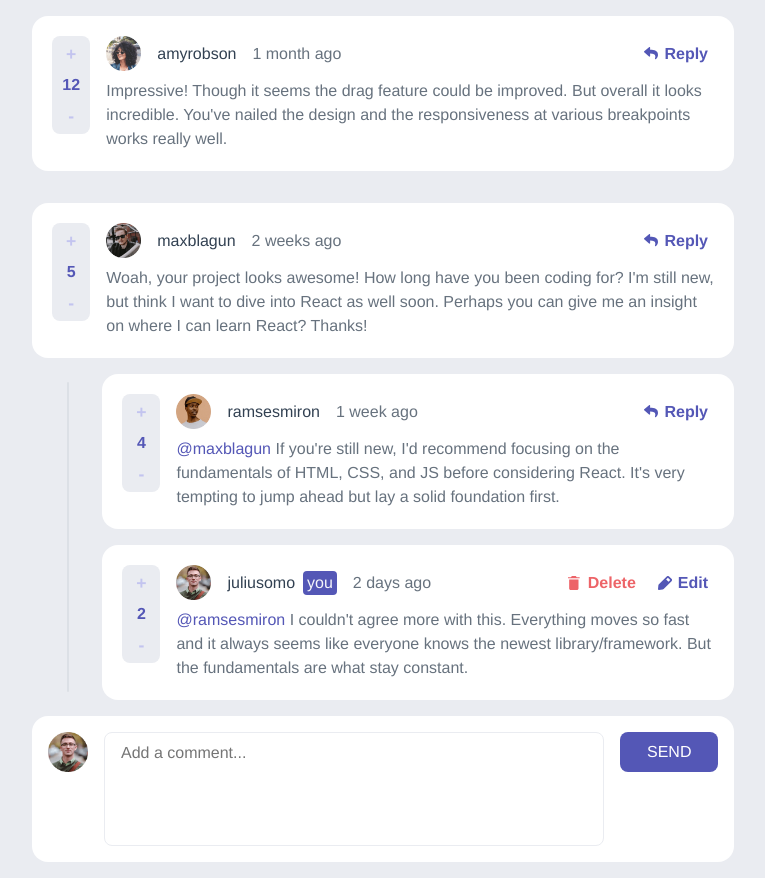
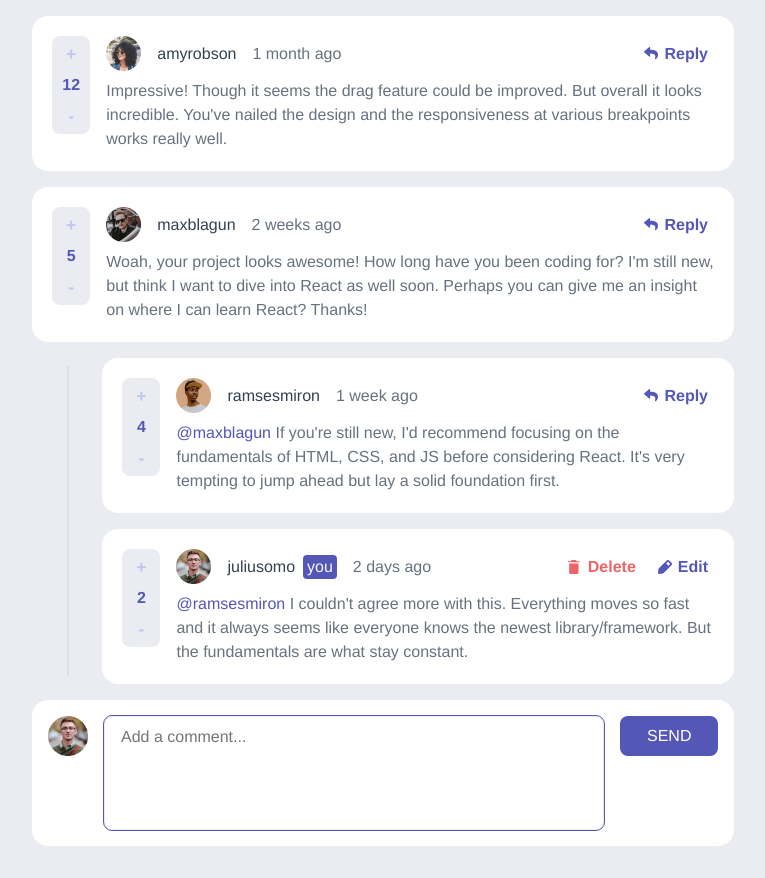
Before and after one commit to crackerFactory64/fm-interactive-comments-section, a React (Create React App) app: page / in a window 1280 px wide. Shown: the whole page, without its empty margins (257-1022 px from the left). Built offline with nearby package versions, Linux system fonts and the light colour scheme.

Commit message:
Create toggle reply input functionality

```diff
--- a/src/Comment.js
+++ b/src/Comment.js
@@ -13,6 +13,12 @@ export default function Comment(props) {
     replies,
     replyingTo,
   } = props;
+
+  const [isReplying, setIsReplying] = React.useState(false);
+
+  function toggleReplyInput() {
+    setIsReplying((prevState) => !prevState);
+  }
 
   return (
     <div className="comment-wrapper">
@@ -44,7 +50,10 @@ export default function Comment(props) {
             >
               Delete
             </button>
-            <button className="comment__reply-button" /*onClick={addReply}*/>
+            <button
+              className="comment__reply-button"
+              onClick={toggleReplyInput}
+            >
               Reply
             </button>
             <button className="comment__edit-button" /*onClick={editComment}*/>
@@ -66,7 +75,10 @@ export default function Comment(props) {
               >
                 Delete
               </button>
-              <button className="comment__reply-button" /*onClick={addReply}*/>
+              <button
+                className="comment__reply-button"
+                onClick={toggleReplyInput}
+              >
                 Reply
               </button>
               <button
@@ -85,7 +97,11 @@ export default function Comment(props) {
         </div>
       </article>
       {replies && <Replies replies={replies} currentUser={currentUser} />}
-      <Input currentUser={currentUser} replyingTo={username} />
+      <Input
+        currentUser={currentUser}
+        replyingTo={username}
+        show={isReplying}
+      />
     </div>
   );
 }
--- a/src/Input.js
+++ b/src/Input.js
@@ -1,22 +1,35 @@
 import React from "react";
 export default function Input(props) {
-  const { currentUser, replyingTo } = props;
+  const { currentUser, replyingTo, show } = props;
+
+  const inputRef = React.useRef(null);
+
+  setTimeout(() => {
+    if (inputRef.current) {
+      inputRef.current.focus();
+      inputRef.current.scrollIntoView();
+    }
+  }, 50);
   return (
-    <section className={replyingTo ? "input reply" : "input"}>
+    <section
+      className={replyingTo ? "input reply" : "input"}
+      style={{ display: show && "grid" }}
+    >
       <img
         alt={currentUser.username}
         className="input__user-img"
         src={currentUser.image.png}
       />
+
       <form className="input__form">
         <label htmlFor="comment" className="hidden">
           Enter a new comment
         </label>
         <textarea
+          ref={inputRef}
           rows="4"
           id="comment"
           placeholder="Add a comment..."
-          defaultValue={replyingTo ? `@${replyingTo} ` : ""}
         />
         <button>{replyingTo ? "Reply" : "Send"}</button>
       </form>
--- a/src/style.css
+++ b/src/style.css
@@ -108,6 +108,7 @@ body {
   display: grid;
   font-family: var(--font-family);
   font-size: var(--font-size);
+  min-height: 100dvh;
   place-content: center;
 }
 
@@ -118,6 +119,8 @@ body {
 }
 
 .container {
+  display: grid;
+  gap: 1em;
   margin-block: 1em;
   margin-inline: auto;
   max-width: 750px;
@@ -274,7 +277,7 @@ body {
   font-weight: var(--font-weight-500);
 }
 
-.replies:empty {
+.comment__replies:empty {
   display: none;
 }
 
@@ -285,7 +288,7 @@ body {
   position: relative;
 }
 
-.comment__replies::before {
+.comment__replies:not(:empty)::before {
   /* decorative element */
   background-color: var(--color-neutral-800);
   border-radius: 10em;
@@ -305,7 +308,6 @@ body {
   display: grid;
   gap: 1em;
   grid-template-columns: auto 1fr;
-  margin-top: 1em;
   padding: 1em;
 }
 
```
